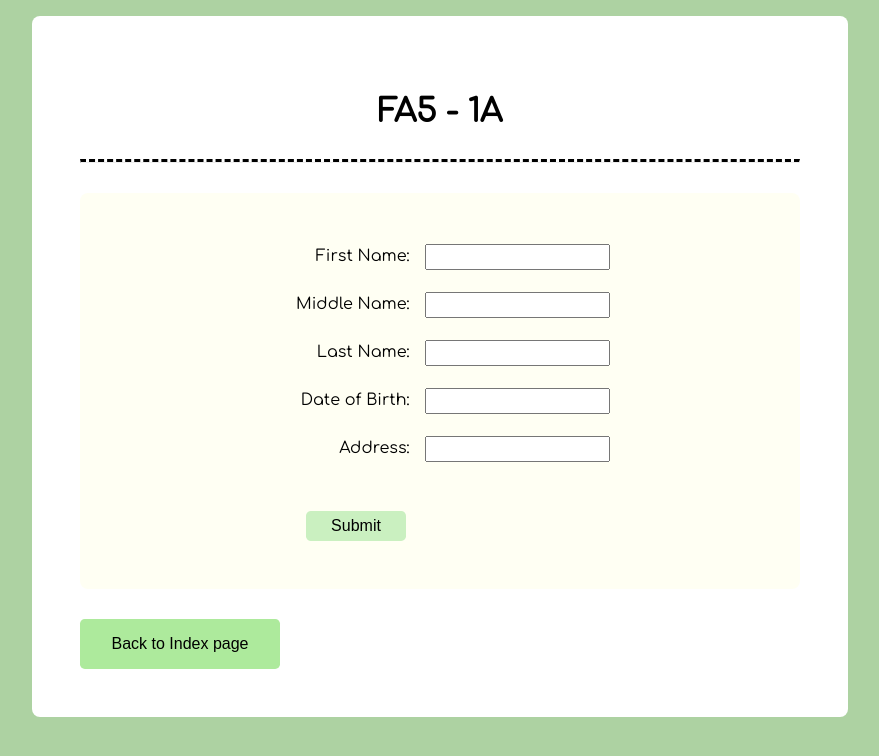
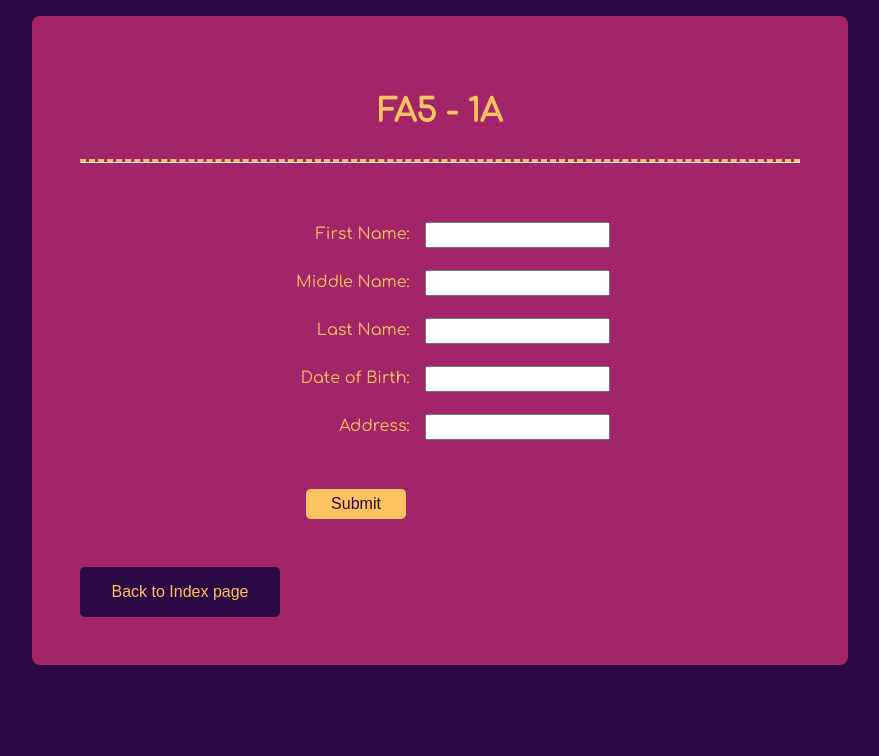
Before and after one commit to Fruitz00/AppDev, a PHP site: page /FA5_1A.php in a window 1280 px wide. Shown: the top 756 px of the page, without its empty margins (200-1079 px from the left). Run offline with PHP 8.4, Linux system fonts and the light colour scheme.

Commit message:
Update_2 FA5 - 1A
color change

```diff
--- a/Formative_5/1Astyle.css
+++ b/Formative_5/1Astyle.css
@@ -1,14 +1,15 @@
 body {
     margin: 0;
     padding: 0;
-    background: #ADD2A2;
+    background-color: #2A0944;
+    color: #FEC260;
     font-family: 'Comfortaa';
 }
 
 .box{
     margin: 1rem auto;
     padding: 3rem;
-    background: white;
+    background: #A12568;
     width: 45rem;
     height: 70%;
     border-radius: 0.5rem;
@@ -29,8 +30,7 @@ hr {
 }
 
 .innerbox {
-    margin-top: 30px;
-    background: #FFFFF3;
+    background: #A12568;
     border-radius: 0.5rem;
     height: 50%;
     padding-top: 3rem;
@@ -64,8 +64,8 @@ p{
 input[type=submit]{
     float:  left;
     border-radius: 0.3rem;
-    background-color: #CAF0C0;
-    color: black;
+    background-color: #FEC260;
+    color: #2A0944;
     padding: 5px;
     font-size: 16px;
     margin-top: 30px;
@@ -78,26 +78,26 @@ input[type=submit]{
 .back {
     text-align: center;
     border-radius: 0.3rem;
-    background-color: #ADEA9C;
+    background-color: #2A0944;
     border: none;
     color: white;
     padding: 10px;
     font-size: 16px;
-    margin-top: 30px;
     width : 200px;
     height : 50px;
 }
 
 a:link {
-    color:  black;
+    color:  #FEC260;
     text-decoration: none;
 }
 
 a:visited {
-    color:  black;
+    color:  #FEC260;
     text-decoration: none;
 }
 
 a:hover {
     color: white;
+
 }
```
